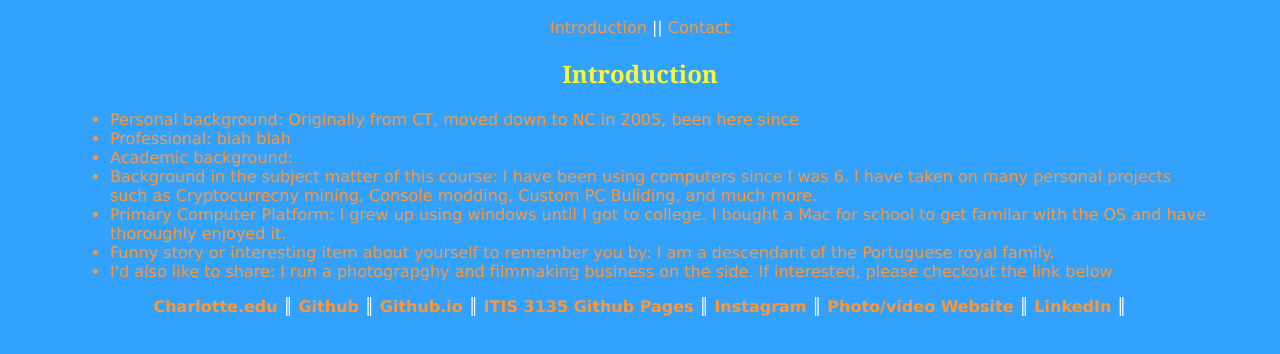
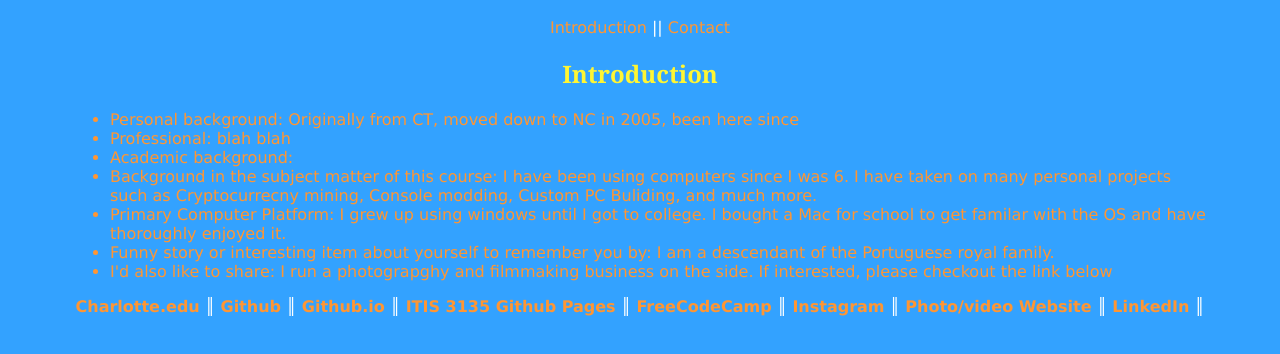
Before and after one commit to JustinLeiner/JustinLeiner.github.io, a plain HTML site: page Introduction Webpage/Introduction_webpage.html in a window 1280 px wide. Shown: the part 54-408 px from the top of the page. Drawn offline with Linux system fonts and the light colour scheme.

Commit message:
Update Introduction_webpage.html

```diff
--- a/Introduction Webpage/Introduction_webpage.html
+++ b/Introduction Webpage/Introduction_webpage.html
@@ -40,6 +40,7 @@
             <a href="https://github.com/justinleiner" target="_blank">Github</a> &#9553;
             <a href="https://justinleiner.github.io/" target="_blank">Github.io</a> &#9553;
             <a href="https://justinleiner.github.io/itis3135/" target="_blank">ITIS 3135 Github Pages</a> &#9553;
+            <a href="https://www.freecodecamp.org/justin_leiner/" target="_blank">FreeCodeCamp</a> &#9553;
             <a href="https://www.instagram.com/justin.l2023/" target="_blank">Instagram</a> &#9553;
             <a href="https://jlsimbah.wixsite.com/justinleiner" target="_blank">Photo/video Website</a> &#9553;
             <a href="https://www.linkedin.com/in/justinleiner/" target="_blank">LinkedIn</a> &#9553;
```
